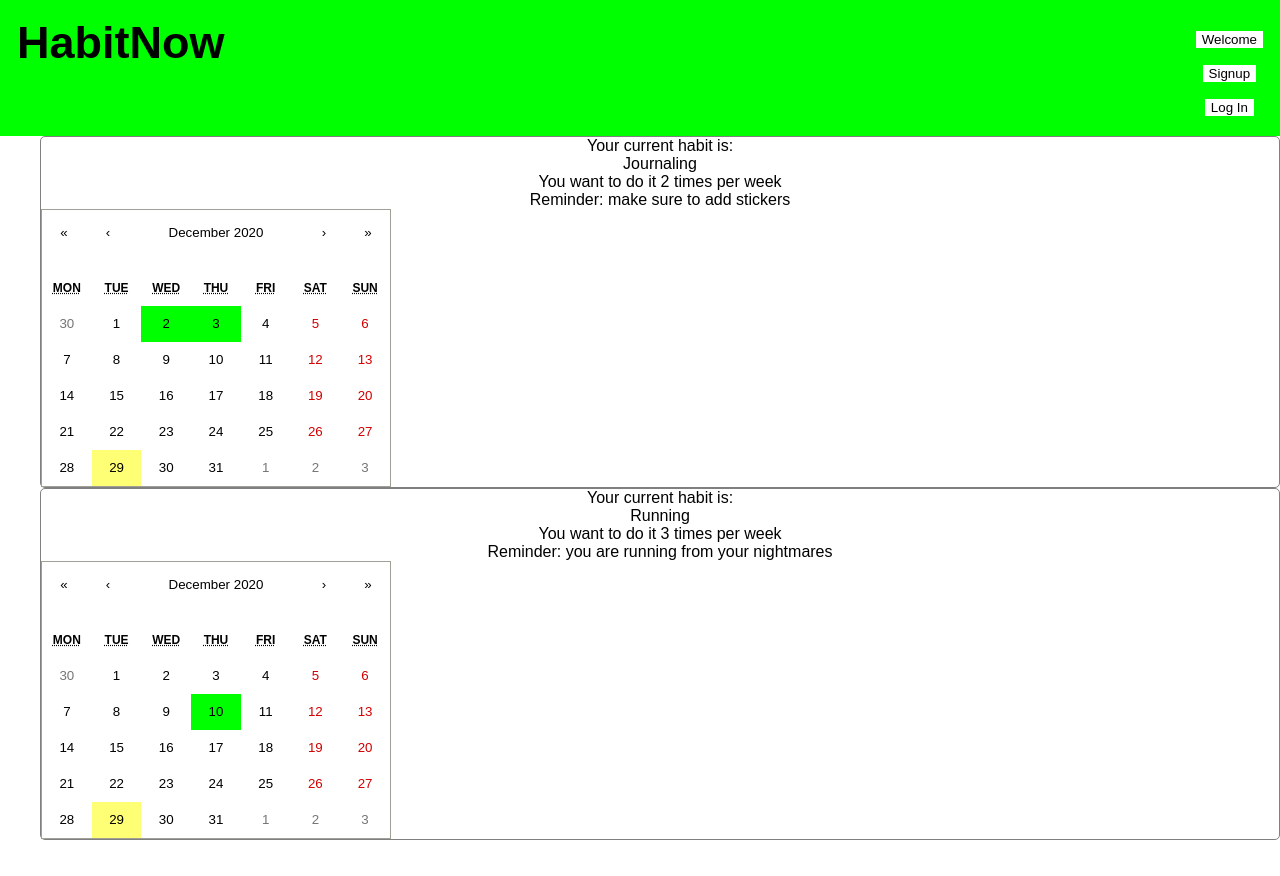
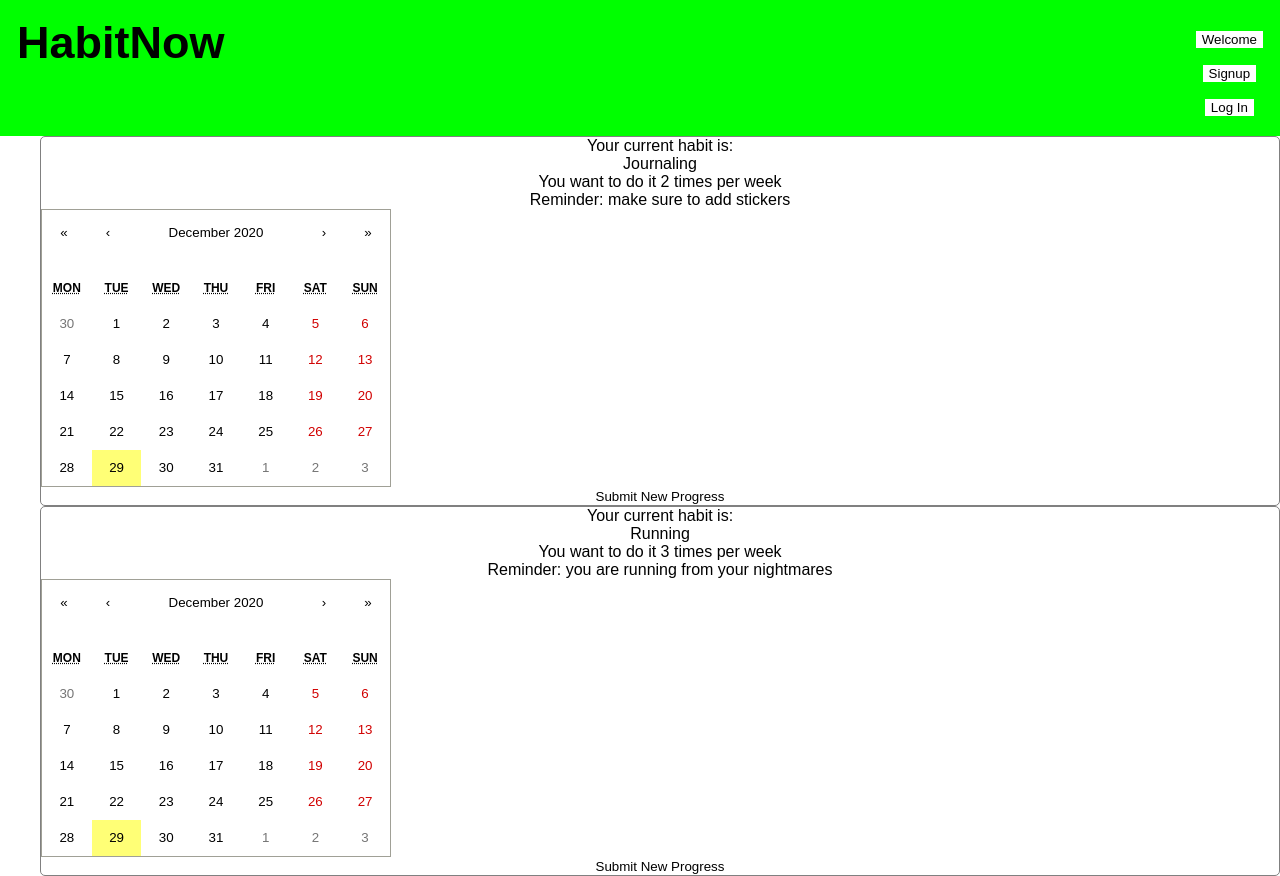
Before and after one commit to ivybenson/habit-app, a React (Create React App) app: page /habit-list in a window 1280 px wide. Before the commit the page ends 840 px from the top, so only its background shows below. Built offline with nearby package versions, Linux system fonts and the light colour scheme.

Commit message:
progress additions

```diff
--- a/src/App.js
+++ b/src/App.js
@@ -55,6 +55,11 @@ class App extends React.Component {
         events: [...this.state.events, event],
       });
     },
+    deleteEvent: (oldEvent) => {
+      this.setState({
+        events: this.state.events.filter((event) => event.id !== oldEvent.id),
+      });
+    },
     getHabits: () => {
       fetch(`${config.API_ENDPOINT_TEST}api/habits`, {
         headers: {
@@ -62,7 +67,23 @@ class App extends React.Component {
         },
       })
         .then((res) => res.json())
-        .then((habits) => this.setState({ habits }));
+        .then((habits) =>
+          this.setState({ habits }, () => this.state.getEvents())
+        );
+    },
+    getEvents: () => {
+      fetch(`${config.API_ENDPOINT_TEST}api/progress/byhabits`, {
+        method: "POST",
+        headers: {
+          "Content-Type": "application/json",
+          Authorization: `Bearer ${tokenServices.getAuthToken()}`,
+        },
+        body: JSON.stringify({
+          habit_ids: this.state.habits.map((habit) => habit.id),
+        }),
+      })
+        .then((res) => res.json())
+        .then((events) => this.setState({ events }));
     },
     logout: () => {
       this.setState({ habits: [], events: [] });
--- a/src/HabitList/HabitList.js
+++ b/src/HabitList/HabitList.js
@@ -7,7 +7,7 @@ import TokenService from "../services/token-services";
 export default class AddHabit extends React.Component {
   static contextType = Context;
 
-  state = {};
+  state = { events: [] };
 
   tileClassName = (date, view, dates) => {
     if (dates.includes(new Date(date).toLocaleDateString())) {
@@ -15,14 +15,12 @@ export default class AddHabit extends React.Component {
     }
   };
 
-  addNewEvent = (e) => {
-    e.preventDefault();
-
+  addNewEvent = (value, e, habit) => {
     const event = {
-      id: this.context.habits.length + 1,
-      date: this.date,
-      habit_id: this.habit_id,
+      habit_id: habit.id,
+      date: new Date(value),
     };
+    let status;
     fetch(`${config.API_ENDPOINT_TEST}api/progress`, {
       method: "POST",
       headers: {
@@ -37,11 +35,16 @@ export default class AddHabit extends React.Component {
             throw error;
           });
         }
+        status = res.status;
         return res.json();
       })
-      .then((habit) => {
-        e.target.reset();
-        this.context.addEvent(habit);
+      .then((event) => {
+        console.log({ status });
+        if (status === 200) {
+          this.context.deleteEvent(event);
+        } else {
+          this.context.addEvent(event);
+        }
       })
       .catch((error) => this.setState({ error }));
   };
@@ -58,22 +61,22 @@ export default class AddHabit extends React.Component {
             <p>Reminder: {habit.note}</p>
 
             <Calendar
-              onClickDay={(value, event) => {
-                this.context.addEvent({
-                  habit_id: habit.id,
-                  date: new Date(value).toLocaleDateString(),
-                }) && this.addNewEvent;
-              }}
+              onClickDay={(value, event) =>
+                this.addNewEvent(value, event, habit)
+              }
               tileClassName={({ date, view }) => {
                 return this.tileClassName(
                   date,
                   view,
                   this.context.events
                     .filter((e) => e.habit_id === habit.id)
-                    .map((e) => e.date)
+                    .map((e) => new Date(e.datecreated).toLocaleDateString())
                 );
               }}
             />
+            <button type="submit" onClick={this.addNewEvent}>
+              Submit New Progress
+            </button>
           </li>
         ))}
       </ul>
```
Also changed, not shown: 1 other file (tests, documents, lock files or other folders).
